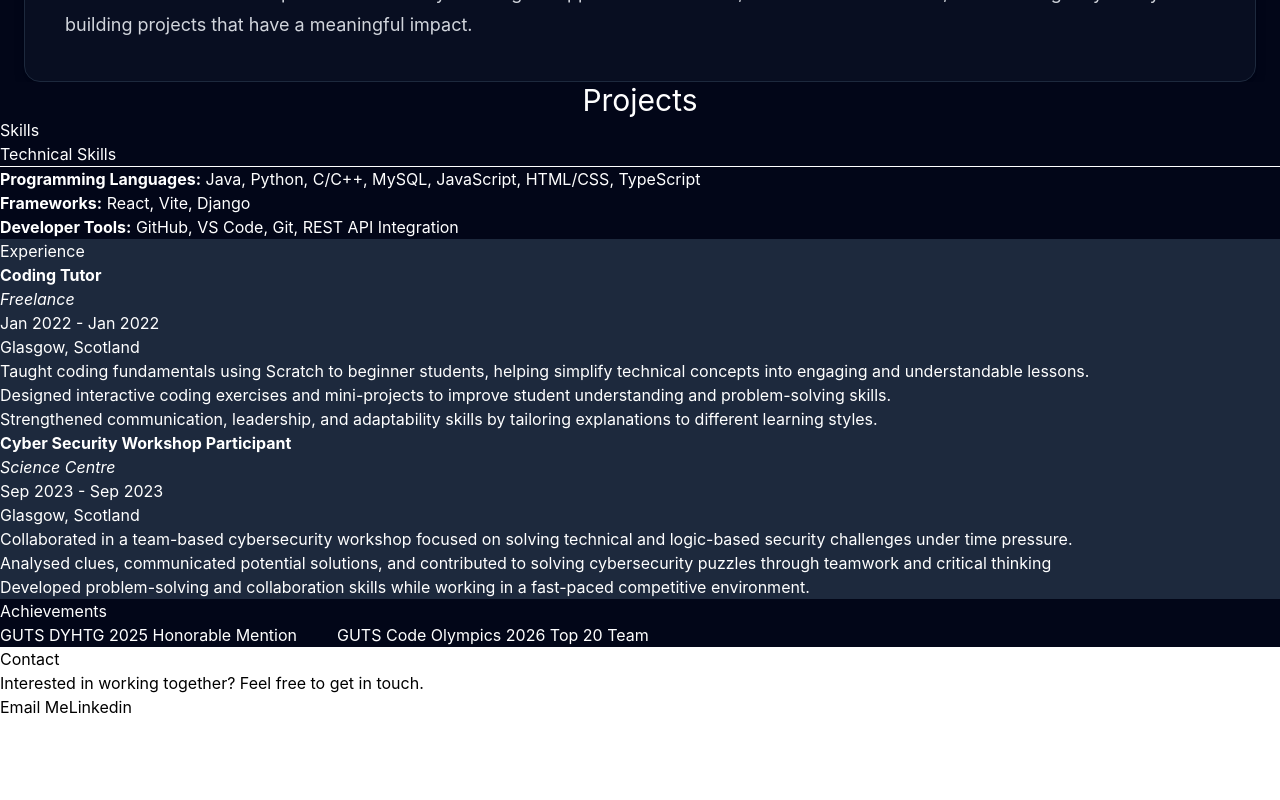
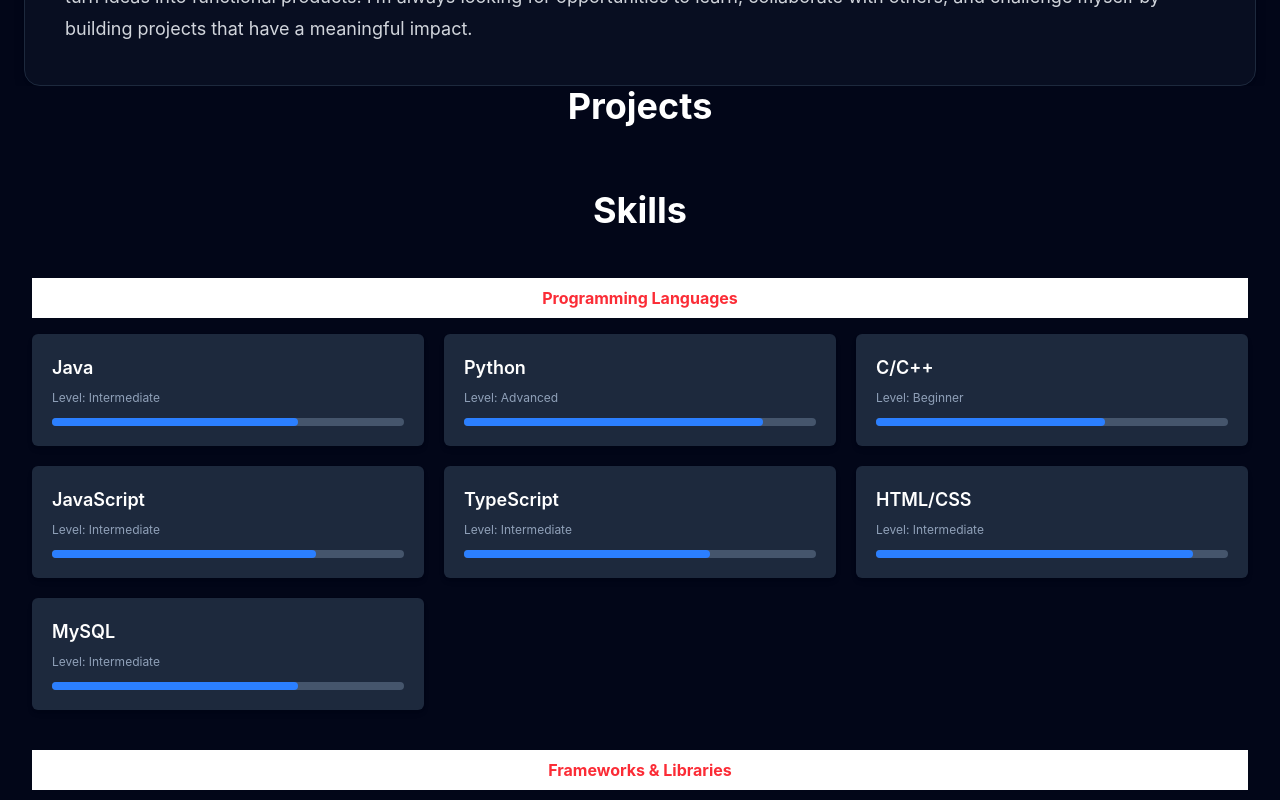
Before and after one commit to ireoluwa10olowoyo-dot/Tech-Portfolio, a React (Vite) app in the folder Portfolio/: page /Hero in a window 1280 px wide. Shown: the part 940-1740 px from the top of the page. Before the commit the page ends 1659 px from the top, so only its background shows below. Built offline with nearby package versions, Linux system fonts and the light colour scheme.

Commit message:
Updated Skills Section

```diff
--- a/Portfolio/src/Components/AboutMe.jsx
+++ b/Portfolio/src/Components/AboutMe.jsx
@@ -4,7 +4,7 @@ function AboutMe(){
     return(
         <>
         <div className=" bg-slate-950 text-white max-w-8xl px-6 pt-6">
-        <h1 className="text-center text-3xl text-purple-500">About Me</h1>
+        <h1 className="text-center text-4xl text-purple-500 font-bold">About Me</h1>
        <div className="bg-slate-900/50 border border-slate-800 rounded-2xl p-8 md:p-10 mt-5 shadow-lg">
 
       <p className="text-gray-300 text-lg leading-8">
--- a/Portfolio/src/Components/Projects.jsx
+++ b/Portfolio/src/Components/Projects.jsx
@@ -5,7 +5,7 @@ function Projects(){
     return(
         <>
         <div className="bg-slate-950">
-        <h1 className="text-white text-center text-3xl">Projects</h1>
+        <h1 className="text-white text-center text-4xl font-bold">Projects</h1>
         </div>
         </>
     )
--- a/Portfolio/src/Components/Skills.jsx
+++ b/Portfolio/src/Components/Skills.jsx
@@ -1,20 +1,101 @@
+function Skills() {
+  const languages = [
+    { name: "Java", level: "Intermediate", width: "70%" },
+    { name: "Python", level: "Advanced", width: "85%" },
+    { name: "C/C++", level: "Beginner", width: "65%" },
+    { name: "JavaScript", level: "Intermediate", width: "75%" },
+    { name: "TypeScript", level: "Intermediate", width: "70%" },
+    { name: "HTML/CSS", level: "Intermediate", width: "90%" },
+    { name: "MySQL", level: "Intermediate", width: "70%" },
+  ];
+
+  const frameworks = [
+    { name: "React", level: "Intermediate", width: "65%" },
+    { name: "Vite", level: "Intermediate", width: "60%" },
+    { name: "Django", level: "Intermediate", width: "60%" },
+  ];
+
+  const tools = [
+    { name: "Git", level: "Intermediate", width: "65%" },
+    { name: "GitHub", level: "Intermediate", width: "85%" },
+    { name: "VS Code", level: "Advanced", width: "90%" },
+    { name: "REST APIs", level: "Intermediate", width: "60%" },
+  ];
+
+  const SkillCard = ({ name, level, width }) => {
+    return (
+      <div className="rounded-md bg-slate-800 p-5 shadow-md transition hover:-translate-y-1 hover:bg-slate-700">
+        <h3 className="mb-2 text-lg font-semibold text-white">
+          {name}
+        </h3>
+
+        <p className="mb-3 text-xs text-slate-400">
+          Level: {level}
+        </p>
+
+        <div className="h-2 w-full rounded-full bg-slate-600">
+          <div
+            className="h-2 rounded-full bg-blue-500"
+            style={{ width: width }}
+          ></div>
+        </div>
+      </div>
+    );
+  };
+
+  const SkillSection = ({ title, skills }) => {
+    return (
+      <div className="mb-10">
+        <div className="mb-4 bg-white py-2 text-center">
+          <h2 className="font-bold text-red-500">
+            {title}
+          </h2>
+        </div>
+
+        <div className="grid grid-cols-1 gap-5 md:grid-cols-2 lg:grid-cols-3">
+          {skills.map((skill) => (
+            <SkillCard
+              key={skill.name}
+              name={skill.name}
+              level={skill.level}
+              width={skill.width}
+            />
+          ))}
+        </div>
+      </div>
+    );
+  };
+
+  return (
+    <section className="min-h-screen bg-slate-950 px-8 py-16 text-white">
+      <div className="mx-auto max-w-7xl">
+
+        <div className="mb-12 text-center">
+          <h1 className="mb-3 text-4xl font-bold">
+            Skills
+          </h1>
 
 
-function Skills(){
-    return(
-        <>
-        <div className="bg-slate-950  text-white">
-        <h1>Skills</h1>
-        <h2> Technical Skills</h2>
-        <hr></hr>
-        <ul>
-        <li><p><b>Programming Languages:</b> Java, Python, C/C++, MySQL, JavaScript, HTML/CSS, TypeScript
-</p></li>
- <li><p><b>Frameworks:</b> React, Vite, Django</p></li>
- <li><p><b>Developer Tools:</b> GitHub, VS Code, Git, REST API Integration</p></li>
-        </ul>
         </div>
-        </>
-    )
+
+        <SkillSection
+          title="Programming Languages"
+          skills={languages}
+        />
+
+        <SkillSection
+          title="Frameworks & Libraries"
+          skills={frameworks}
+        />
+
+        <SkillSection
+          title="Developer Tools"
+          skills={tools}
+        />
+
+      </div>
+    </section>
+  );
 }
-export default Skills
+
+export default Skills;
```
